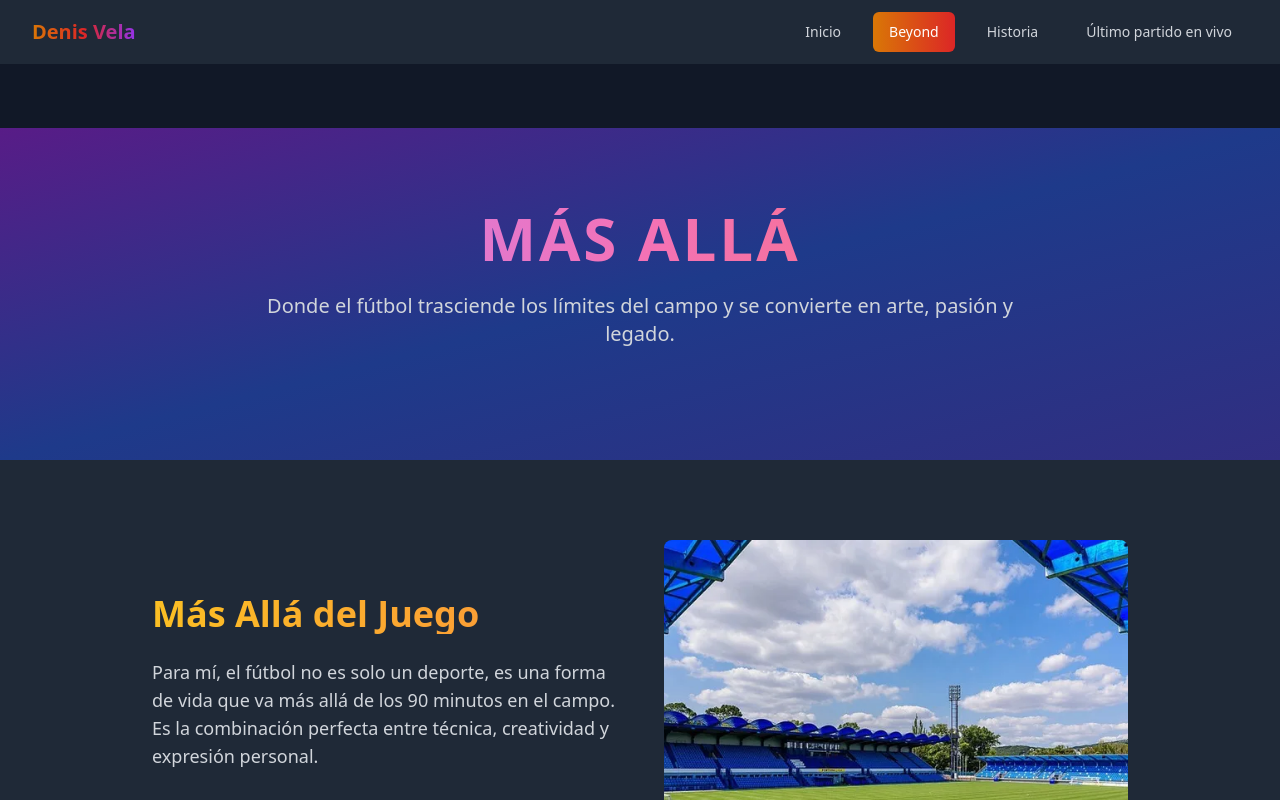
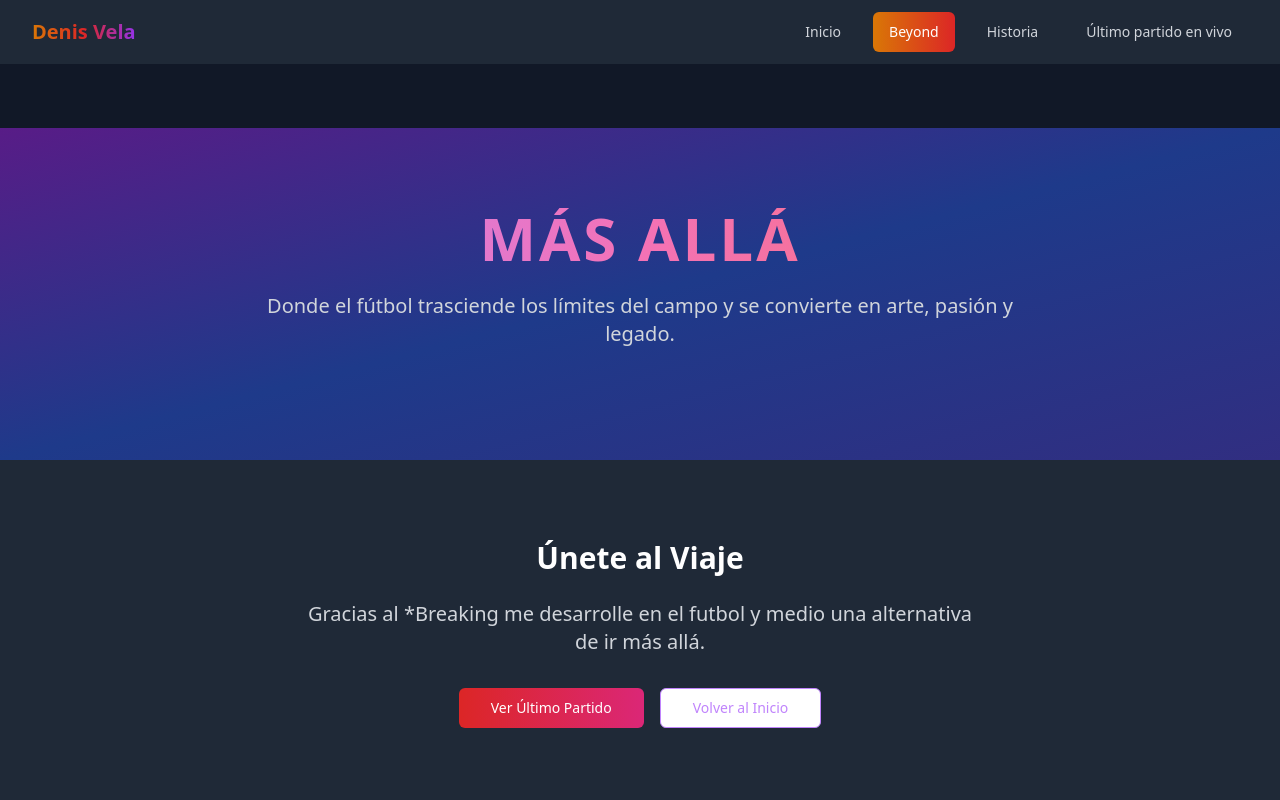
Before and after one commit to denisvela/web, a React (Vite) app: page /beyond in a window 1280 px wide. Shown: the top 800 px of the page. Built offline with nearby package versions, Linux system fonts and the light colour scheme.

Commit message:
Move section to the beginning
Move the "Mi Filosofía" section to the beginning of the "Beyond" page.

```diff
--- a/src/pages/Beyond.tsx
+++ b/src/pages/Beyond.tsx
@@ -1,8 +1,10 @@
+
 import React from 'react';
 import { Button } from "@/components/ui/button";
 import { Card, CardContent } from "@/components/ui/card";
 import { Star, Heart, Trophy, Brain, Shield, Zap } from 'lucide-react';
 import { Link } from 'react-router-dom';
+
 const Beyond = () => {
   return <div className="min-h-screen bg-gray-900 text-white pt-16">
       {/* Hero Section */}
@@ -15,6 +17,28 @@ const Beyond = () => {
             <p className="text-xl text-gray-300 max-w-3xl mx-auto mb-8">
               Donde el fútbol trasciende los límites del campo y se convierte en arte, pasión y legado.
             </p>
+          </div>
+        </div>
+      </section>
+
+      {/* Call to Action - Moved to top */}
+      <section className="py-20 bg-gray-800">
+        <div className="max-w-4xl mx-auto px-6 text-center">
+          <h2 className="text-3xl font-bold mb-6">
+            Únete al Viaje
+          </h2>
+          <p className="text-xl text-gray-300 mb-8 max-w-2xl mx-auto">Gracias al *Breaking me desarrolle en el futbol y medio una alternativa de ir más allá.</p>
+          <div className="flex flex-col sm:flex-row gap-4 justify-center">
+            <Link to="/fans">
+              <Button className="bg-gradient-to-r from-red-600 to-pink-600 hover:from-red-700 hover:to-pink-700 text-white px-8 py-3">
+                Ver Último Partido
+              </Button>
+            </Link>
+            <Link to="/">
+              <Button variant="outline" className="border-purple-400 text-purple-400 hover:bg-purple-400 hover:text-white px-8 py-3">
+                Volver al Inicio
+              </Button>
+            </Link>
           </div>
         </div>
       </section>
@@ -243,4 +267,5 @@ const Beyond = () => {
       </section>
     </div>;
 };
+
 export default Beyond;
```
